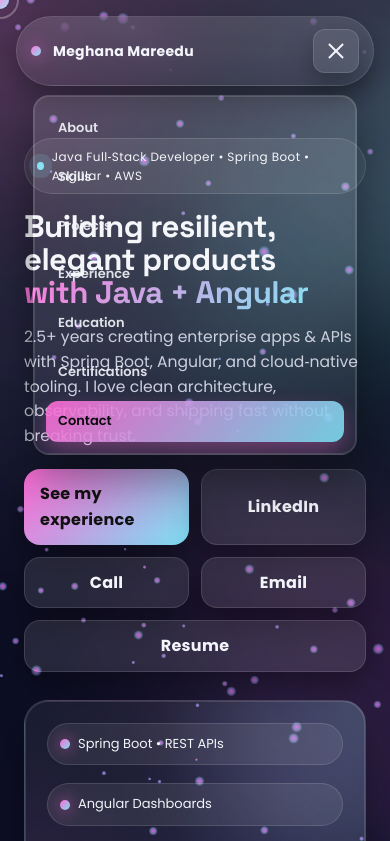
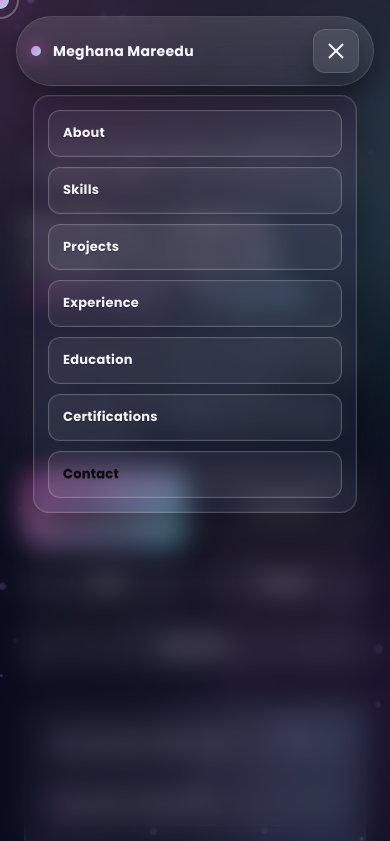
Before and after one commit to MeghanaMareedu13/Portfolio, a plain HTML site: page index.html in a window 390 px wide. Both pictures are taken after a click on the button "Open menu". Shown: the top 841 px of the page. Drawn offline with Linux system fonts and the light colour scheme.

Commit message:
Update index.html

```diff
--- a/index.html
+++ b/index.html
@@ -3,7 +3,7 @@
 <head>
   <meta charset="UTF-8" />
   <meta name="viewport" content="width=device-width, initial-scale=1" />
-  <title>Meghana Mareedu — Java Full‑Stack Developer</title>
+  <title>Meghana Mareedu — Java Full-Stack Developer</title>
   <link rel="preconnect" href="https://fonts.googleapis.com">
   <link rel="preconnect" href="https://fonts.gstatic.com" crossorigin>
   <link href="https://fonts.googleapis.com/css2?family=Poppins:wght@300;400;500;600;700&family=Space+Grotesk:wght@400;600;700&display=swap" rel="stylesheet">
@@ -23,11 +23,14 @@
     body{
       margin:0;color:var(--ink);
       font:400 16px/1.6 "Poppins",system-ui,-apple-system,Segoe UI,Roboto,Inter,Arial;
-      background:radial-gradient(1200px 800px at 15% -10%,rgba(255,106,213,.18),transparent 60%),
-                 radial-gradient(1200px 900px at 110% 10%,rgba(123,223,242,.18),transparent 60%),
-                 linear-gradient(180deg,var(--bg-1),var(--bg-2));
+      background:
+        radial-gradient(1200px 800px at 15% -10%,rgba(255,106,213,.18),transparent 60%),
+        radial-gradient(1200px 900px at 110% 10%,rgba(123,223,242,.18),transparent 60%),
+        linear-gradient(180deg,var(--bg-1),var(--bg-2));
       background-attachment:fixed;overflow-x:hidden;
     }
+    /* lock scroll when menu is open */
+    body.menu-open{overflow:hidden}
 
     /* Animated conic shimmer */
     .motion-shine{position:fixed;inset:-20vh -20vw;z-index:-1;pointer-events:none;
@@ -49,13 +52,13 @@
 
     /* ======= Layout ======= */
     .site{max-width:1200px;margin:0 auto;padding:24px;position:relative}
-    .nav{position:sticky;top:14px;z-index:50;display:flex;align-items:center;gap:16px;justify-content:space-between;padding:14px 18px;border-radius:999px;backdrop-filter:blur(16px);background:linear-gradient(180deg,rgba(255,255,255,.12),rgba(255,255,255,.06));border:1px solid var(--stroke);box-shadow:var(--shadow-2)}
+    .nav{position:sticky;top:14px;z-index:70;display:flex;align-items:center;gap:16px;justify-content:space-between;padding:14px 18px;border-radius:999px;backdrop-filter:blur(16px);background:linear-gradient(180deg,rgba(255,255,255,.12),rgba(255,255,255,.06));border:1px solid var(--stroke);box-shadow:var(--shadow-2)}
     .brand{display:flex;align-items:center;gap:12px;font-weight:700;letter-spacing:.3px;white-space:nowrap}
     .brand .dot{width:10px;height:10px;border-radius:50%;background:linear-gradient(135deg,var(--brand-1),var(--brand-2));box-shadow:0 0 0 4px rgba(255,255,255,.08) inset,0 0 18px rgba(255,106,213,.8)}
     .nav-links{display:flex;gap:6px;flex-wrap:nowrap;overflow:auto hidden;-webkit-overflow-scrolling:touch;scrollbar-width:none}
     .nav-links::-webkit-scrollbar{display:none}
-    .nav a{color:var(--ink);text-decoration:none;font-weight:600;font-size:14px;padding:10px 14px;border-radius:12px;opacity:.9;white-space:nowrap}
-    .nav a:hover{background:rgba(255,255,255,.08);box-shadow:var(--ring)}
+    .nav a{color:var(--ink);text-decoration:none;font-weight:600;font-size:14px;padding:10px 14px;border-radius:12px;opacity:.95;white-space:nowrap}
+    .nav a:hover{background:rgba(255,255,255,.12);box-shadow:var(--ring)}
     .nav-cta{background:linear-gradient(135deg,var(--brand-1),var(--brand-2));color:#0b0b0b !important;border:0;box-shadow:0 10px 22px rgba(255,106,213,.35)}
 
     /* ======= Hero ======= */
@@ -141,28 +144,70 @@
       .site{padding:16px}
     }
 
-    /* Respect reduced motion */
+    /* Reduced motion */
     @media (prefers-reduced-motion:reduce){
       .motion-shine,.blob{animation:none !important}
       #fx{display:none}
       .cursor,.cursor-ring{display:none}
     }
-  /* ======= Mobile Menu ======= */
+
+    /* ======= Mobile Menu ======= */
     .menu-btn{display:none;position:relative;isolation:isolate;appearance:none;border:1px solid var(--stroke);background:rgba(255,255,255,.08);border-radius:12px;padding:10px 12px;cursor:pointer;box-shadow:var(--shadow-2)}
     .menu-bar{display:block;width:20px;height:2px;background:var(--ink);margin:4px 0;transition:transform .2s ease,opacity .2s ease}
     .menu-btn[aria-expanded="true"] .menu-bar:nth-child(1){transform:translateY(6px) rotate(45deg)}
     .menu-btn[aria-expanded="true"] .menu-bar:nth-child(2){opacity:0}
     .menu-btn[aria-expanded="true"] .menu-bar:nth-child(3){transform:translateY(-6px) rotate(-45deg)}
 
+    /* === Full-screen transparent blur backdrop === */
+    .menu-backdrop{
+      position:fixed; inset:0; z-index:50;
+      background:rgba(7,11,20,.35);                 /* lighter dim */
+      -webkit-backdrop-filter: blur(14px);
+      backdrop-filter: blur(14px);
+      opacity:0; pointer-events:none; transition:opacity .2s ease;
+    }
+    .menu-open .menu-backdrop{opacity:1; pointer-events:auto}
+
+    /* === Mobile nav panel: glassy, tinted, transparent === */
     @media (max-width: 900px){
       .menu-btn{display:block}
       .nav{gap:10px}
-      .nav-links{position:absolute;left:16px;right:16px;top:calc(100% + 10px);display:none;flex-direction:column;gap:8px;padding:12px;border-radius:16px;background:linear-gradient(180deg,rgba(255,255,255,.12),rgba(255,255,255,.06));border:1px solid var(--stroke);box-shadow:var(--shadow-1)}
-      .nav-links a{padding:10px 12px}
+      .nav-links{
+        position:absolute; left:16px; right:16px; top:calc(100% + 10px);
+        z-index:60; display:none; flex-direction:column; gap:10px; padding:14px;
+        border-radius:16px;
+
+        /* transparent blur + subtle brand tint */
+        background:
+          linear-gradient(180deg,
+            rgba(255,106,213,.06),
+            rgba(123,223,242,.04)
+          ),
+          rgba(12,16,32,.18);                       /* very transparent glass */
+        -webkit-backdrop-filter: blur(18px) saturate(125%);
+        backdrop-filter: blur(18px) saturate(125%);
+
+        border:1px solid rgba(255,255,255,.18);
+        box-shadow: 0 18px 44px rgba(0,0,0,.45), 0 0 0 1px rgba(255,255,255,.06) inset;
+      }
       .nav-links.open{display:flex}
+
+      /* Buttons: high-contrast glass chips */
+      .nav-links a{
+        font-weight:700; letter-spacing:.25px;
+        color:#fff; text-shadow:0 1px 0 rgba(0,0,0,.35);
+        background:rgba(255,255,255,.06);
+        border:1px solid rgba(255,255,255,.22);
+        border-radius:12px; padding:12px 14px;
+        box-shadow: inset 0 0 0 1px rgba(255,255,255,.04);
+      }
+      .nav-links a:hover{
+        background:rgba(255,255,255,.12);
+        box-shadow:0 0 0 1px rgba(255,255,255,.28) inset;
+      }
+      .nav-links a:focus-visible{outline:2px solid #7BDFF2; outline-offset:2px}
     }
-
-    </style>
+  </style>
 </head>
 <body>
   <canvas id="fx"></canvas>
@@ -174,6 +219,9 @@
   <!-- Custom Cursor (hidden on touch) -->
   <div class="cursor" id="cursor"></div>
   <div class="cursor-ring" id="cursorRing"></div>
+
+  <!-- Backdrop for mobile nav -->
+  <div class="menu-backdrop" id="menuBackdrop" aria-hidden="true"></div>
 
   <div class="site">
     <nav class="nav" role="navigation">
@@ -200,9 +248,9 @@
     <!-- =============== HERO =============== -->
     <header class="hero" id="about">
       <div>
-        <span class="badge"><span class="ping"></span> Java Full‑Stack Developer • Spring Boot • Angular • AWS</span>
+        <span class="badge"><span class="ping"></span> Java Full-Stack Developer • Spring Boot • Angular • AWS</span>
         <h1>Building resilient, elegant products<br><span style="background:linear-gradient(135deg,var(--brand-1),var(--brand-2));-webkit-background-clip:text;background-clip:text;color:transparent">with Java + Angular</span></h1>
-        <p class="lead">2.5+ years creating enterprise apps & APIs with Spring Boot, Angular, and cloud‑native tooling. I love clean architecture, observability, and shipping fast without breaking trust.</p>
+        <p class="lead">2.5+ years creating enterprise apps & APIs with Spring Boot, Angular, and cloud-native tooling. I love clean architecture, observability, and shipping fast without breaking trust.</p>
         <div class="cta-row">
           <a class="btn prime" href="#experience">See my experience</a>
           <a class="btn" href="https://www.linkedin.com/in/meghanamareedu" target="_blank" rel="noreferrer">LinkedIn</a>
@@ -274,7 +322,7 @@
                 <div class="p-title">What I built</div>
                 <ul>
                   <li>Interactive dashboards for application → approval → compliance.</li>
-                  <li>Role‑based views and exportable regulatory reports.</li>
+                  <li>Role-based views and exportable regulatory reports.</li>
                   <li>REST APIs with pagination, sorting, and JWT auth.</li>
                 </ul>
                 <div class="p-actions"><a class="btn" href="#" target="_blank" rel="noreferrer">GitHub</a><a class="btn prime" href="#" target="_blank" rel="noreferrer">Live</a></div>
@@ -332,19 +380,19 @@
       <h2 class="section-title">Professional Experience</h2>
       <div class="timeline">
         <div class="item">
-          <div class="role">Software Engineer — Java Full‑Stack <span class="pill">Fannie Mae, Plano, TX</span></div>
+          <div class="role">Software Engineer — Java Full-Stack <span class="pill">Fannie Mae, Plano, TX</span></div>
           <div class="meta">Loan & Mortgage Management • Jul 2025 – Present</div>
           <ul>
             <li>Develop and enhance REST APIs with Spring Boot for loan workflows (application → approval → compliance).</li>
             <li>Build Angular dashboards to track statuses and generate regulatory reports for underwriters/compliance officers.</li>
-            <li>Design and optimize PostgreSQL procedures to process high‑volume financial data securely and efficiently.</li>
+            <li>Design and optimize PostgreSQL procedures to process high-volume financial data securely and efficiently.</li>
             <li>Implement microservices with Spring Boot, Docker, AWS to ensure scalability and fault tolerance.</li>
             <li>Automate CI/CD via Jenkins and deploy on AWS EC2/S3; improve deployment speed and reliability.</li>
             <li>Write unit/integration tests using JUnit, Mockito, Postman for quality and compliance accuracy.</li>
           </ul>
         </div>
         <div class="item">
-          <div class="role">Software Developer Intern — Java Full‑Stack <span class="pill">Eli Lilly, Indianapolis, IN</span></div>
+          <div class="role">Software Developer Intern — Java Full-Stack <span class="pill">Eli Lilly, Indianapolis, IN</span></div>
           <div class="meta">Feb 2025 – May 2025</div>
           <ul>
             <li>Enhanced enterprise web apps with Spring Boot and REST APIs to improve backend performance and reliability.</li>
@@ -353,7 +401,7 @@
           </ul>
         </div>
         <div class="item">
-          <div class="role">Associate Software Engineer — Java Full‑Stack <span class="pill">Virtusa Consulting Services, India</span></div>
+          <div class="role">Associate Software Engineer — Java Full-Stack <span class="pill">Virtusa Consulting Services, India</span></div>
           <div class="meta">May 2022 – Jul 2023</div>
           <ul>
             <li>Built enterprise applications with Spring Boot, Angular, REST APIs; improved performance by 25%.</li>
@@ -447,7 +495,7 @@
     }
     tick();
 
-    // ===== Custom cursor & hover magnet (disabled on touch) =====
+    // ===== Custom cursor (disabled on touch) =====
     const CUR = document.getElementById('cursor');
     const RING = document.getElementById('cursorRing');
     if(isTouch){
@@ -463,17 +511,6 @@
         requestAnimationFrame(animateCursor);
       }
       animateCursor();
-
-      const hovers = [...document.querySelectorAll('a,button,.btn')];
-      hovers.forEach(el=>{
-        el.addEventListener('mousemove', e=>{
-          const r = el.getBoundingClientRect();
-          const dx = (e.clientX - (r.left + r.width/2)) / (r.width/2);
-          const dy = (e.clientY - (r.top + r.height/2)) / (r.height/2);
-          el.style.transform = `translate(${dx*3}px, ${dy*3}px)`;
-        });
-        el.addEventListener('mouseleave', ()=> el.style.transform = 'translate(0,0)');
-      });
     }
 
     // ===== Flip cards: click/tap + keyboard =====
@@ -483,23 +520,26 @@
       card.addEventListener('keydown', (e)=>{
         if(e.key === 'Enter' || e.key === ' '){ e.preventDefault(); card.classList.toggle('flipped'); }
       });
-      // Prevent hover-only flip triggering on touch (keep transform stable)
       if(isTouch){ card.classList.add('touch'); }
     });
 
     // Year
     document.getElementById('year').textContent = new Date().getFullYear();
 
-    // ===== Mobile menu toggle =====
+    // ===== Mobile menu toggle (+ backdrop + body lock) =====
     const menuBtn = document.getElementById('menuBtn');
     const primaryNav = document.getElementById('primaryNav');
+    const backdrop = document.getElementById('menuBackdrop');
+
     function closeMenu(){
       primaryNav.classList.remove('open');
+      document.body.classList.remove('menu-open');
       menuBtn.setAttribute('aria-expanded','false');
       menuBtn.setAttribute('aria-label','Open menu');
     }
     function openMenu(){
       primaryNav.classList.add('open');
+      document.body.classList.add('menu-open');
       menuBtn.setAttribute('aria-expanded','true');
       menuBtn.setAttribute('aria-label','Close menu');
     }
@@ -510,7 +550,11 @@
       });
       primaryNav.querySelectorAll('a').forEach(a=> a.addEventListener('click', closeMenu));
       document.addEventListener('keydown', (e)=>{ if(e.key==='Escape') closeMenu(); });
-      document.addEventListener('click', (e)=>{ const within = e.target.closest('.nav'); if(!within) closeMenu(); });
+      backdrop.addEventListener('click', closeMenu);
+      document.addEventListener('click', (e)=>{
+        const withinNav = e.target.closest('.nav');
+        if(!withinNav && document.body.classList.contains('menu-open')) closeMenu();
+      });
     }
   </script>
 </body>
```
